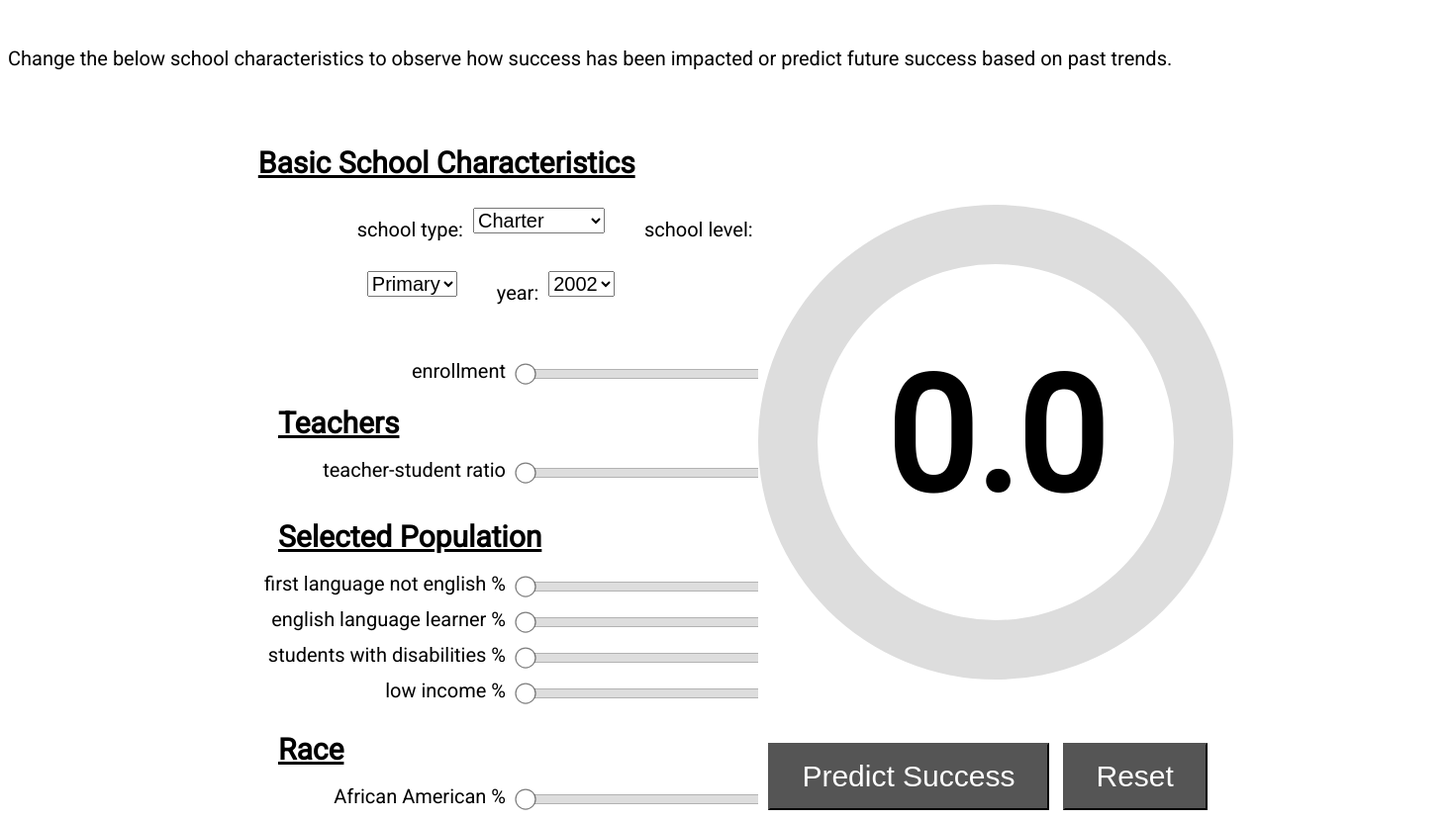
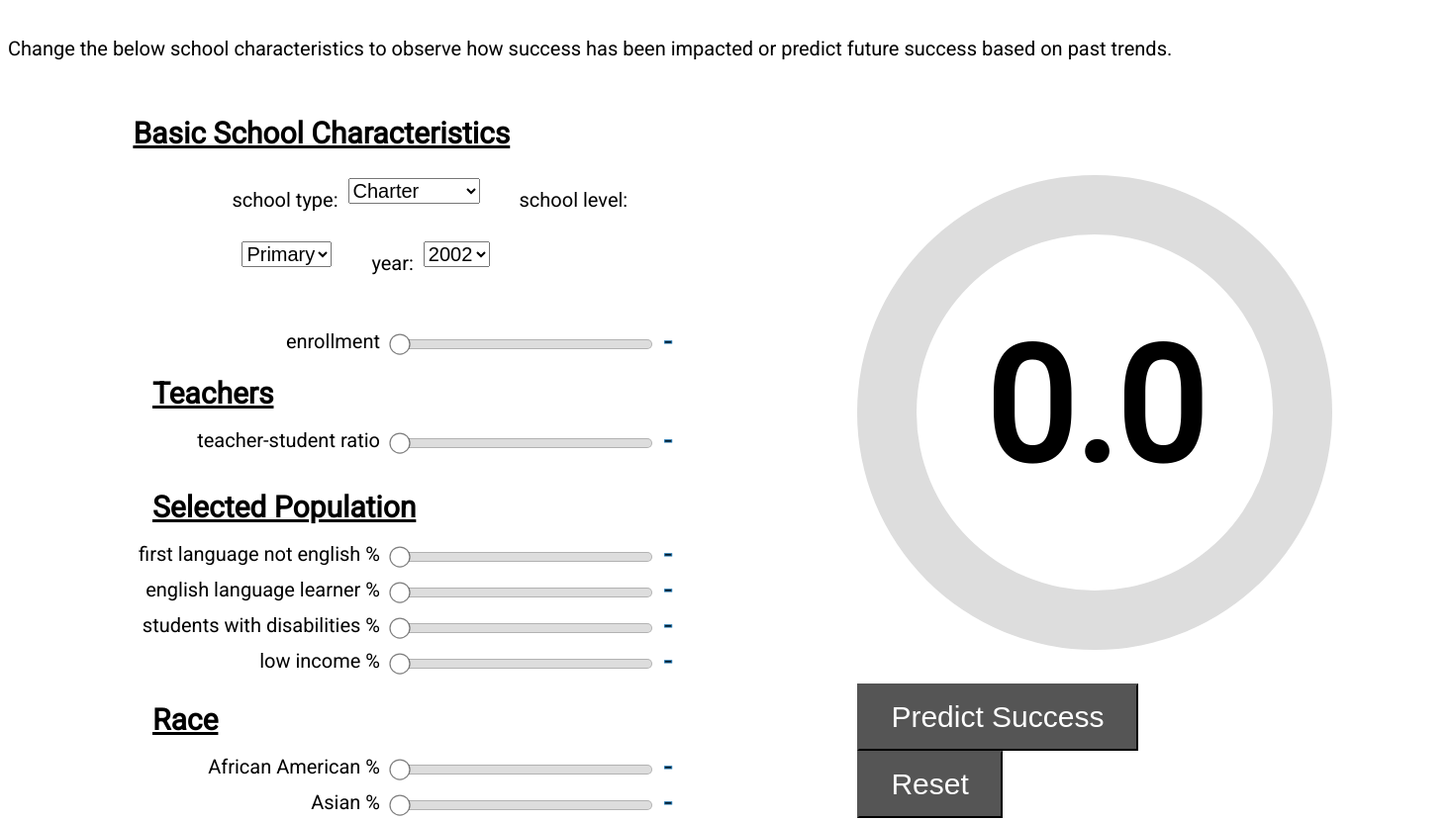
Before and after one commit to efriesne/schoolds_webapp, a website: page views/page2.html in a window 1280 px wide. Shown: the part 114-944 px from the top of the page at 99% size, 1466 px wide, since content can reach past the window. Drawn offline with nearby package versions, Linux system fonts and the light colour scheme.

Commit message:
Restyled classifier page to better fit monitor

```diff
--- a/public/ml/feature.csv
+++ b/public/ml/feature.csv
@@ -1 +1 @@
-,2002,,,,,,,,,,,,,,,,,,,,,,,,,,,,,,,,,,,,,,,,,,,,,,,,,,,,,,,,,,,,,,
+,2002,,,,,,,,,,,,,,,,,,,,,,,,,,,,,,,,,,,,,,33,,,,,,,,,,,,,,,,,,,,,,,,
--- a/public/style/page2.css
+++ b/public/style/page2.css
@@ -8,17 +8,17 @@
 }
 
 body {
-  height: 1000px;
+  height: 950px;
 }
 
 #page-descrip {
   font-size: 20px;
   font-family: 'Roboto';
-  margin-top: 50px;
+  margin-top: 25px;
 }
 
 .main-content {
-  margin-top: 40px;
+  margin-top: 20px;
   height: 100%;
 
 }
@@ -31,8 +31,8 @@
 
 #sliders-wrapper {
   float: left;
-  margin-left: 20%;
-  width: 40%;
+  margin-left: 10%;
+  width: 45%;
   height: 100%;
 }
 
@@ -43,6 +43,7 @@
 }
 
 .success-svg {
+  margin-left: 100px;
   width: 600px;
   height: 60%;
 }
@@ -112,7 +113,7 @@
 }
 
 .slider-group {
-  margin: 20px;
+  margin: 10px;
 }
 
 .group-label {
@@ -134,7 +135,7 @@
 }
 
 .predict-button {
-  margin-left: 10px;
+  margin-left: 100px;
   font-size: 30px;
   background-color: #555555;
   color: white;
```
Also changed, not shown: views/index.html (+1 -1 lines).
